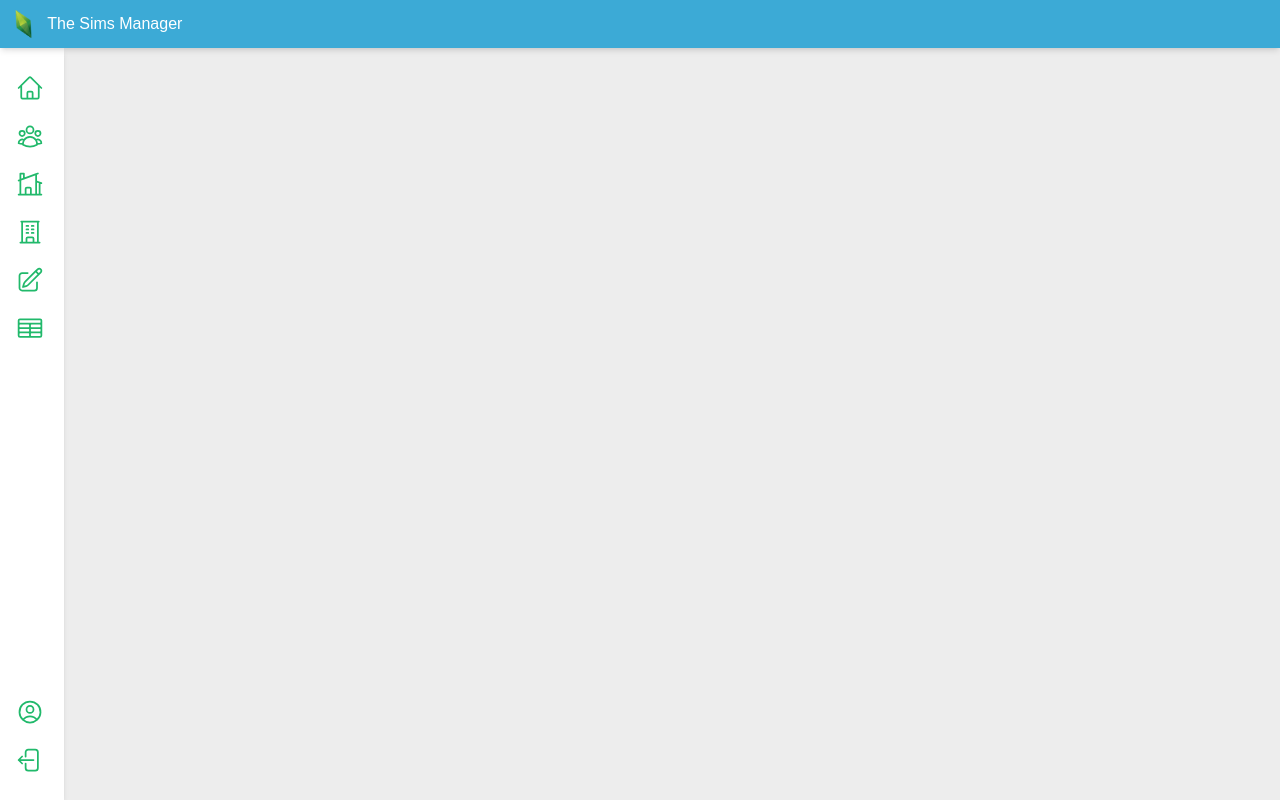
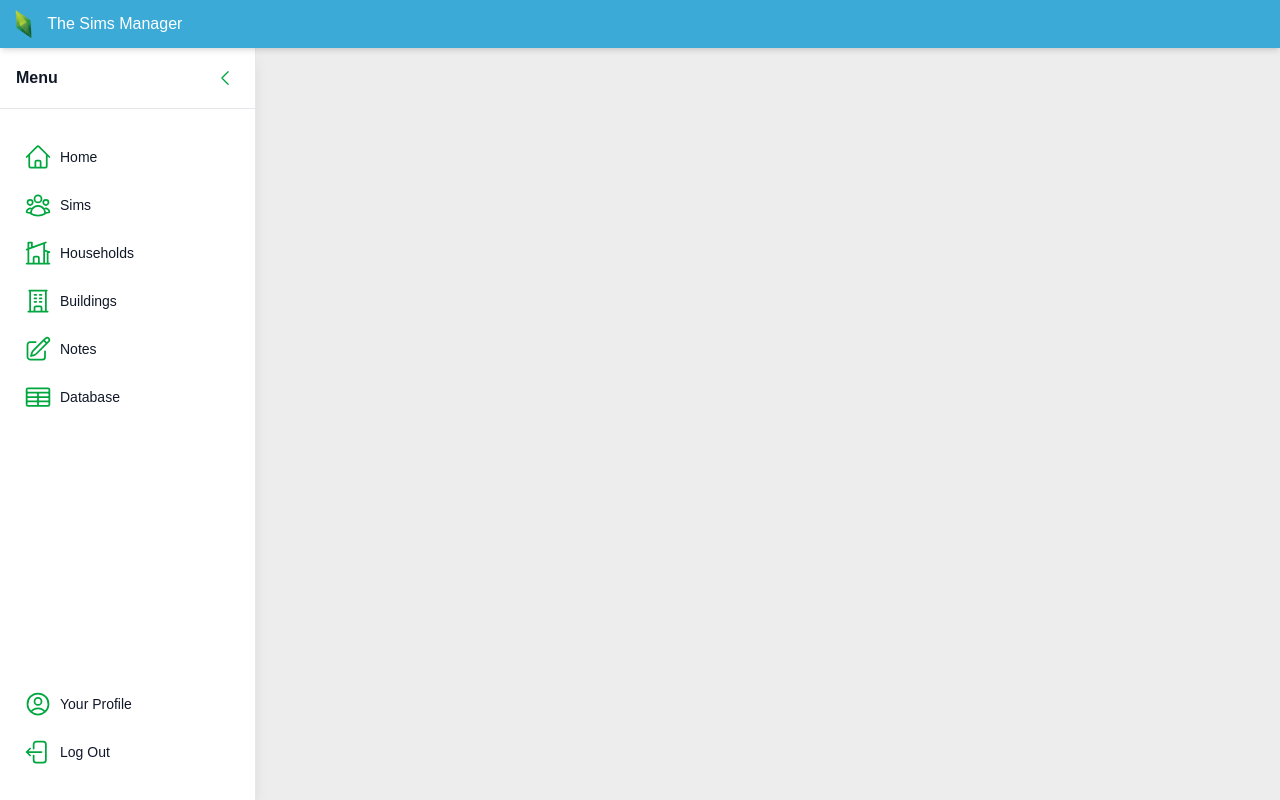
Before and after one commit to vroobel95/the-sims-manager-nextjs, a Next.js app: page / in a window 1280 px wide. Built offline with nearby package versions, Linux system fonts and the light colour scheme.

Commit message:
Fixing sidebar

```diff
--- a/app/layout.tsx
+++ b/app/layout.tsx
@@ -11,12 +11,14 @@
   return (
     <html lang='en'>
       <body>
-        <div className='flex h-screen'>
+        <div className='flex h-screen flex-col'>
           <Navbar />
-          <div className='w-full flex-none md:w-40'>
+          <div className='flex flex-1 overflow-hidden'>
             <Sidebar />
+            <main className='flex-1 overflow-auto md:transition-all md:duration-300' style={{ marginLeft: 'var(--sidebar-width, 0px)' }}>
+              {children}
+            </main>
           </div>
-          {children}
         </div>
         <SpeedInsights />
       </body>
--- a/app/ui/nav-links.tsx
+++ b/app/ui/nav-links.tsx
@@ -3,7 +3,7 @@
 import clsx from 'clsx';
 import Link from 'next/link';
 import { usePathname } from 'next/navigation';
-import { useState } from 'react';
+import { useEffect, useState } from 'react';
 import { NavLink } from '../lib/definitions';
 
 export default function NavLinks({
@@ -15,6 +15,27 @@
 }) {
   const pathname = usePathname();
   const [openLinks, setOpenLinks] = useState<Record<string, boolean>>({});
+  const [isSidebarExpanded, setIsSidebarExpanded] = useState(true);
+
+  useEffect(() => {
+    const checkSidebarState = () => {
+      const sidebar = document.querySelector('[data-sidebar-expanded]');
+      if (sidebar) {
+        const expanded =
+          sidebar.getAttribute('data-sidebar-expanded') === 'true';
+        setIsSidebarExpanded(expanded);
+      }
+    };
+
+    checkSidebarState();
+    const observer = new MutationObserver(checkSidebarState);
+    const sidebar = document.querySelector('[data-sidebar-expanded]');
+    if (sidebar) {
+      observer.observe(sidebar, { attributes: true });
+    }
+
+    return () => observer.disconnect();
+  }, []);
 
   const toggleNestedLinks = (linkName: string) => {
     setOpenLinks((prev) => ({
@@ -24,29 +45,45 @@
   };
 
   return (
-    <div>
+    <div
+      className={isSidebarExpanded ? '' : 'flex flex-col items-center gap-2'}
+    >
       {links.map((link) => {
         const MainLinkIcon = link.icon;
         const isOpen = openLinks[link.name] || false;
 
         return (
-          <div key={link.name} className='group'>
+          <div
+            key={link.name}
+            className={
+              isSidebarExpanded ? 'group' : 'flex items-center justify-center'
+            }
+          >
             <div
               onClick={() => toggleNestedLinks(link.name)}
               className={clsx(
                 className,
-                'flex h-[48px] items-center gap-2 text-sm font-medium hover:text-green transition-all duration-300 cursor-pointer',
+                'flex items-center cursor-pointer transition-all duration-300',
                 {
-                  'text-green': pathname === link.href,
+                  'h-[48px] p-2 gap-2 text-sm font-medium hover:text-green-700':
+                    isSidebarExpanded,
+                  'w-20 justify-center': !isSidebarExpanded,
+                  'p-2 pl-6': !isSidebarExpanded,
                 }
               )}
             >
-              <MainLinkIcon className='w-7 h-7 flex items-center justify-center' />
-              <p className='opacity-0 group-hover:opacity-100 transition-opacity duration-300 overflow-hidden'>
+              <MainLinkIcon className='w-7 h-7 flex items-center justify-center flex-shrink-0 text-green-600' />
+              <p
+                className='overflow-hidden whitespace-nowrap transition-opacity duration-300'
+                style={{ opacity: isSidebarExpanded ? 1 : 0 }}
+              >
                 {link.name}
               </p>
             </div>
-            {isOpen && link.nestedLinks && link.nestedLinks.length > 0 && (
+            {isOpen &&
+              link.nestedLinks &&
+              link.nestedLinks.length > 0 &&
+              isSidebarExpanded && (
                 <div className='ml-8 mt-2 p-8 space-y-4 py-4'>
                   {link.nestedLinks.map((child) => {
                     const ChildLinkIcon = child.icon;
@@ -62,8 +99,8 @@
                           }
                         )}
                       >
-                      <ChildLinkIcon className='w-7 h-7 flex items-center justify-center opacity-0 group-hover:opacity-100 transition-opacity duration-300 overflow-hidden' />
-                      <p className='opacity-0 group-hover:opacity-100 transition-opacity duration-300 overflow-hidden'>
+                        <ChildLinkIcon className='w-7 h-7 flex items-center justify-center flex-shrink-0' />
+                        <p className='overflow-hidden whitespace-nowrap'>
                           {child.name}
                         </p>
                       </Link>
--- a/app/ui/sidebar.tsx
+++ b/app/ui/sidebar.tsx
@@ -1,13 +1,100 @@
+'use client';
+
+import {
+  Bars3Icon,
+  ChevronLeftIcon,
+  ChevronRightIcon,
+  XMarkIcon,
+} from '@heroicons/react/24/outline';
+import { useEffect, useState } from 'react';
 import AppLinks from './app-actions/app-links';
 import UserLinks from './user-actions/user-links';
 
 export default function Sidebar() {
+  const [isExpanded, setIsExpanded] = useState(true);
+  const [isMobileOpen, setIsMobileOpen] = useState(false);
+
+  const toggleMobileMenu = () => setIsMobileOpen(!isMobileOpen);
+  const toggleExpand = () => setIsExpanded(!isExpanded);
+
+  useEffect(() => {
+    // Set CSS variable for sidebar width on desktop
+    if (typeof window !== 'undefined') {
+      const width = isExpanded ? '256px' : '80px';
+      document.documentElement.style.setProperty('--sidebar-width', width);
+    }
+  }, [isExpanded]);
+
   return (
-    <div className='h-[calc(100vh-48px)] w-16 group fixed flex top-[48px] left-0 bg-white text-green group pl-4 flex-col shadow-md hover:w-50 transition-all duration-300'>
-      <div className='w-40 flex flex-col space-y-4 py-4 justify-between h-full'>
-        <AppLinks />
-        <UserLinks />
-      </div>
-    </div>
+    <>
+      {/* Mobile Hamburger Button */}
+      <button
+        onClick={toggleMobileMenu}
+        className='md:hidden fixed top-4 left-4 z-50 p-2 rounded-lg bg-green-600 text-white hover:bg-green-700 transition-colors'
+        aria-label='Toggle menu'
+      >
+        {isMobileOpen ? (
+          <XMarkIcon className='w-6 h-6' />
+        ) : (
+          <Bars3Icon className='w-6 h-6' />
+        )}
+      </button>
+
+      {/* Mobile Overlay */}
+      {isMobileOpen && (
+        <div
+          className='fixed inset-0 bg-black/50 z-30 md:hidden'
+          onClick={() => setIsMobileOpen(false)}
+        />
+      )}
+
+      {/* Sidebar Desktop */}
+      <aside
+        className={`hidden md:fixed md:flex md:top-[48px] md:left-0 md:h-[calc(100vh-48px)] md:bg-white md:text-gray-900 md:flex-col md:shadow-lg md:transition-all md:duration-300 md:z-40 md:border-r md:border-gray-200 ${
+          isExpanded ? 'md:w-64' : 'md:w-20'
+        }`}
+        data-sidebar-expanded={isExpanded}
+      >
+        {/* Toggle Button */}
+        <div className='flex items-center justify-center px-4 py-4 border-b border-gray-200'>
+          {isExpanded && (
+            <h2 className='font-semibold text-gray-900 flex-1'>Menu</h2>
+          )}
+          <button
+            onClick={toggleExpand}
+            className='p-1 hover:bg-gray-100 rounded transition-colors'
+            aria-label='Toggle sidebar'
+          >
+            {isExpanded ? (
+              <ChevronLeftIcon className='w-5 h-5 text-green-600' />
+            ) : (
+              <ChevronRightIcon className='w-5 h-5 text-green-600' />
+            )}
+          </button>
+        </div>
+
+        {/* Navigation Content */}
+        <div className='flex-1 flex flex-col justify-between py-6 px-4 overflow-y-auto'>
+          <div className={isExpanded ? '' : 'flex flex-col items-center gap-2'}>
+            <AppLinks />
+          </div>
+          <div className={isExpanded ? '' : 'flex flex-col items-center gap-2'}>
+            <UserLinks />
+          </div>
+        </div>
+      </aside>
+
+      {/* Sidebar Mobile */}
+      <aside
+        className={`md:hidden fixed top-[48px] left-0 h-[calc(100vh-48px)] w-64 bg-white text-gray-900 flex flex-col shadow-lg transition-all duration-300 z-40 border-r border-gray-200 ${
+          isMobileOpen ? 'translate-x-0' : '-translate-x-full'
+        }`}
+      >
+        <div className='flex-1 flex flex-col space-y-8 py-6 px-4 overflow-y-auto'>
+          <AppLinks />
+          <UserLinks />
+        </div>
+      </aside>
+    </>
   );
 }
```
Lines whose indentation alone changed are shown as unchanged.
